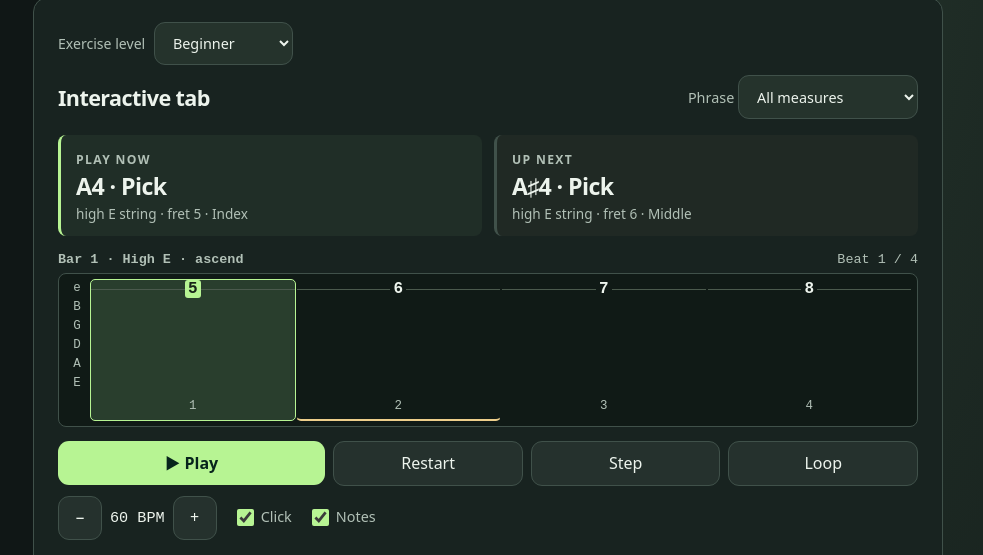
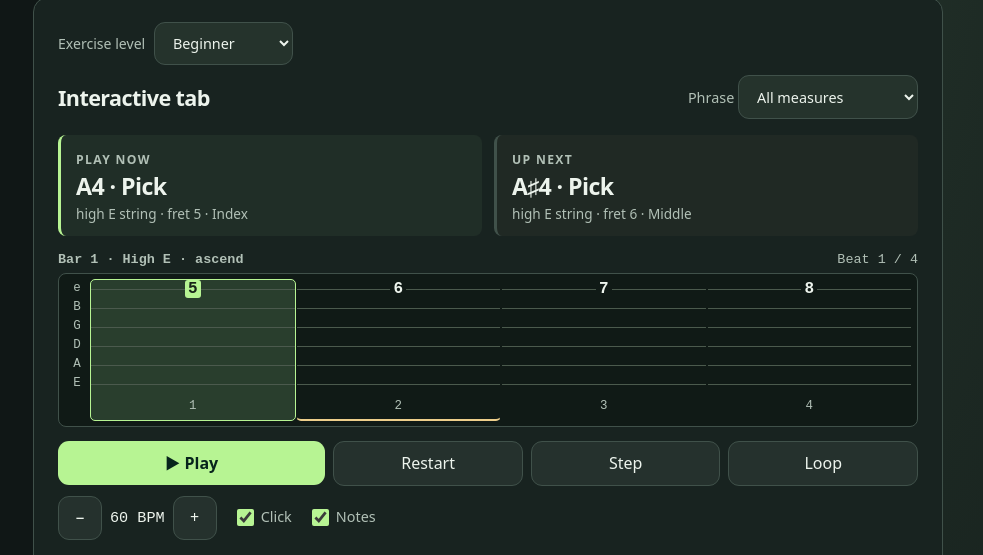
Before and after one commit to grodriguez4321-tech/Fretboard-fixer, a plain HTML site: page index.html in a window 1280 px wide. Shown: the part 219-774 px from the top of the page, without its empty margins (152-1135 px from the left). Drawn offline with Linux system fonts and the light colour scheme.

Commit message:
Keep the fret window stable through shifts and verify guide-note timing

```diff
--- a/studio.css
+++ b/studio.css
@@ -28,3 +28,5 @@ button{touch-action:manipulation}button:hover,select:hover{border-color:var(--mi
 #levelRow{margin-bottom:10px;color:var(--muted);font-size:.88rem}#levelRow select{font-size:.9rem;min-height:40px;margin-left:5px}.choose select,.measure select,#level{background-color:#25332c}.timer,.stat{color:var(--txt)}
 
 .fret.selected span{display:inline-flex;align-items:center;gap:2px}.fret sup{font-size:.62em;align-self:flex-start}.fret[aria-pressed=true]{box-shadow:none;border-right-color:#7a826d}
+
+.tabcol span{height:19px}.tabcol.current:hover{border-color:var(--mint)}
--- a/studio.js
+++ b/studio.js
@@ -33,7 +33,10 @@ function nextIndex() {
 }
 function describe(event) {
   if (!event) return ['End of phrase', ''];
-  if (event.chord) return [event.chord, 'Downstroke · hold for four beats'];
+  if (event.chord) {
+    const shape = [6,5,4,3,2,1].map(s => event.positions.find(p => p.string===s)?.fret ?? '×');
+    return [event.chord, shape.join(' ')+' · low E to high E'];
+  }
   if (!event.positions.length) return [event.action, event.action === 'Rest' ? 'Silence' : 'Lightly mute all six strings'];
   const {string, fret, finger} = event.positions[0];
   const {name, octave} = pitchAt(string, fret);
@@ -70,10 +73,13 @@ function buildStaff(bar) {
   }
 }
 function drawNeck(event) {
-  const fretted = event.positions.filter(p=>p.fret > 0).map(p=>p.fret);
-  const low = Math.max(1, Math.min(...(fretted.length ? fretted : [1])) - 1);
-  const start = active.id === 'chromatic' || active.id === 'alternate' ? 4 : Math.min(low,7);
-  const frets = [0,...Array.from({length:Math.max(5,Math.max(0,...fretted)-start+1)},(_,i)=>start+i)];
+  // Keep both ends of a shift visible and the neck still throughout the bar.
+  const fretted = score().bars[event.bar].flatMap(item=>item.positions.map(p=>p.fret)).filter(f=>f>0);
+  const high = Math.max(0,...fretted);
+  const low = fretted.length ? Math.min(...fretted) : 1;
+  const start = Math.max(1, Math.min(low,high-4));
+  const width = Math.max(5,high-start+1);
+  const frets = [0,...Array.from({length:width},(_,i)=>start+i)];
   const neck = $('neck'), key = frets.join(',');
   if (key !== neckKey) {
     neckKey = key;
@@ -129,7 +135,7 @@ function paint() {
   [$('upcoming').textContent,$('nextPosition').textContent]=describe(sequence[next]);
   $('barName').textContent='Bar '+(event.bar+1)+' · '+score().labels[event.bar];
   $('count').textContent='Beat '+(event.beat+1)+' / 4';
-  $('play').textContent=playing?'Ⅱ Pause':finished?'▶ Replay':'▶ Play';
+  $('play').textContent=playing?'Ⅱ Pause':finished?'▶︎ Replay':'▶︎ Play';
   drawNeck(event);
 }
 function silence() {
@@ -141,7 +147,7 @@ function haltPlayback() {
   playing=false;
   clearTimeout(timeout);
   silence();
-  if(sequence.length) $('play').textContent=finished?'▶ Replay':'▶ Play';
+  if(sequence.length) $('play').textContent=finished?'▶︎ Replay':'▶︎ Play';
 }
 async function enableAudio() {
   const Context=window.AudioContext || window.webkitAudioContext;
```
Also changed, not shown: 1 other file.
